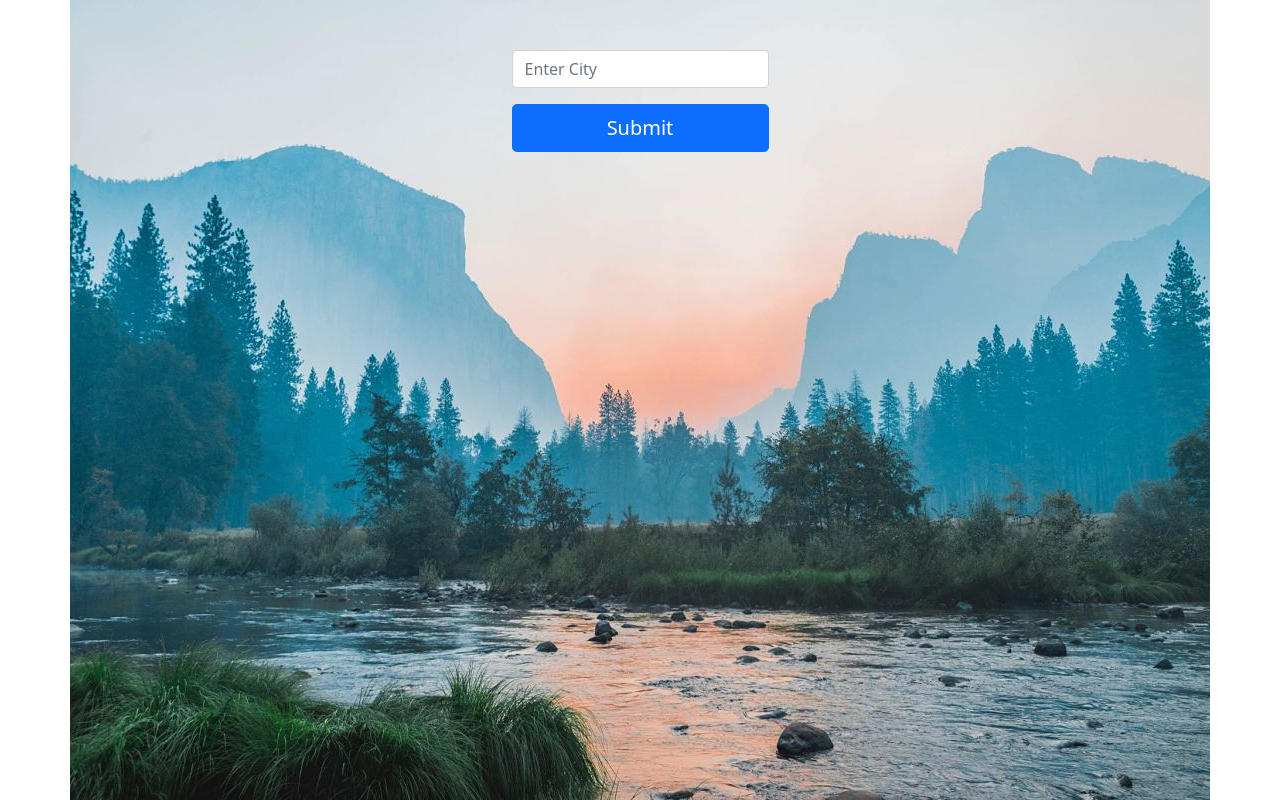
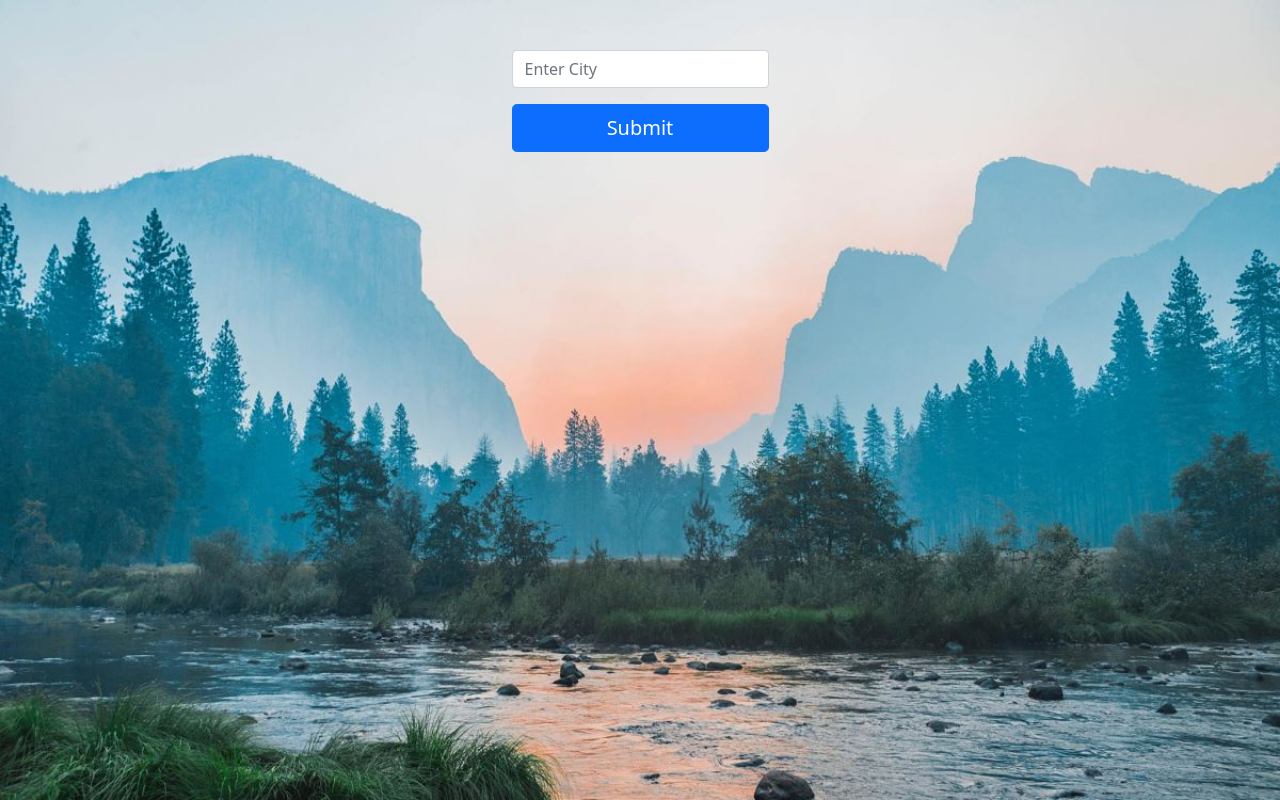
Before and after one commit to lhes23/react-weather-app, a React (Create React App) app: page / in a window 1280 px wide. Built offline with nearby package versions, Linux system fonts and the light colour scheme; the HTML template or start-up script is replaced by a standard one.

Commit message:
cover the background

```diff
--- a/src/App.js
+++ b/src/App.js
@@ -27,6 +27,7 @@ function App() {
 
   return (
     <Container
+      fluid
       className={cityDetails && cityDetails.main.temp >= 28 ? "warm" : "cold"}
     >
       <Row>
--- a/src/index.css
+++ b/src/index.css
@@ -1,11 +1,13 @@
-.container {
+.container-fluid {
   height: 100vh;
 }
 
 .cold {
   background: url("./assets/cold.jpg");
+  background-size: cover;
 }
 
 .warm {
   background: url("./assets/warm.jpg");
+  background-size: cover;
 }
```
